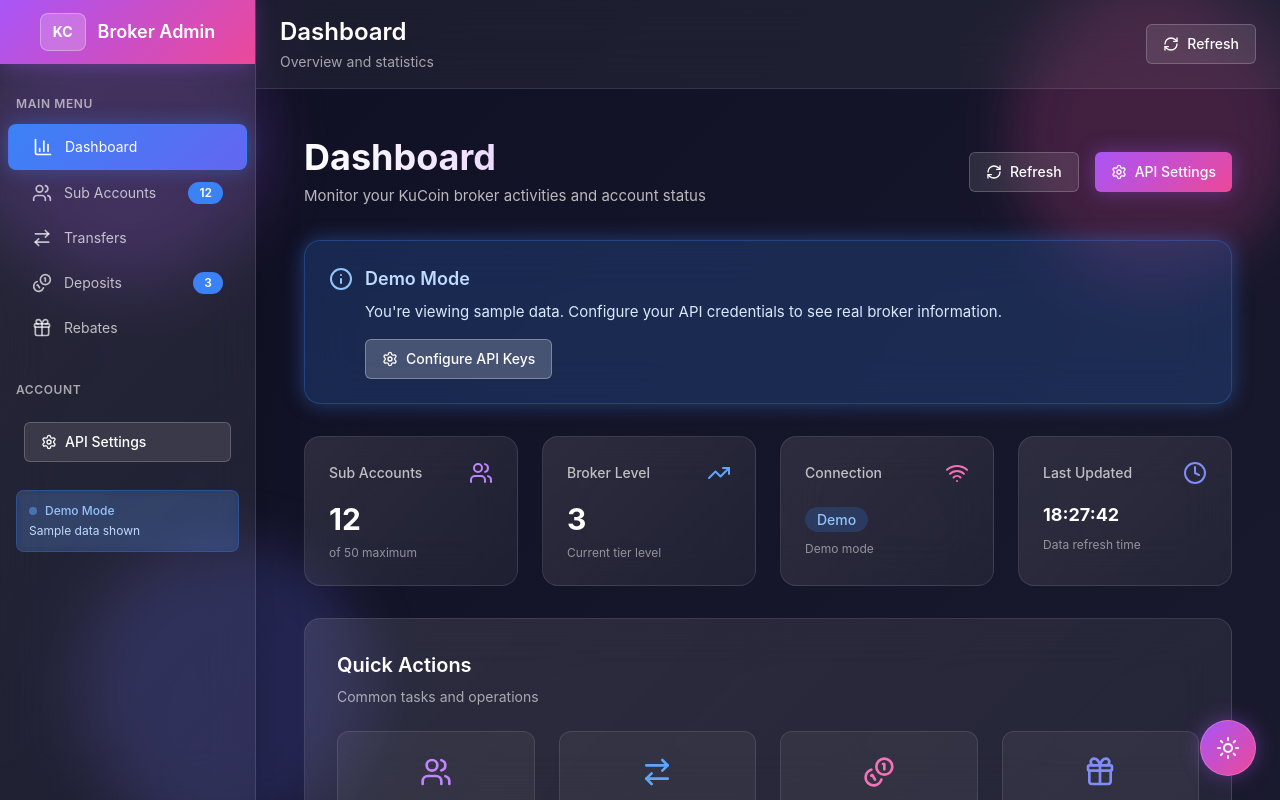
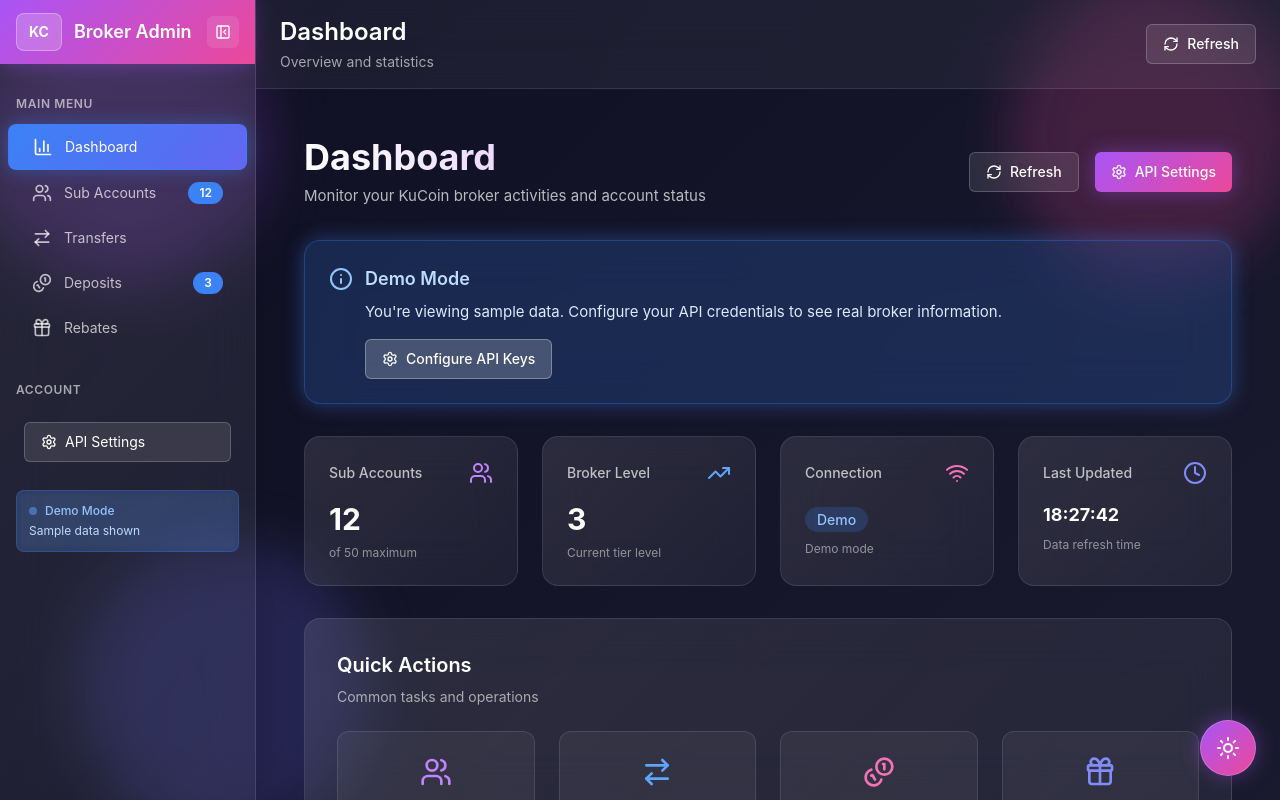
Before and after one commit to shivam92211/rva_admin_pannel, a Vue app: page / in a window 1280 px wide. Built offline with nearby package versions, Linux system fonts and the light colour scheme; the HTML template or start-up script is replaced by a standard one.

Commit message:
removed the custom sidebar and added the shadcn sidebar

```diff
--- a/src/components/Sidebar.vue
+++ b/src/components/Sidebar.vue
@@ -1,20 +1,30 @@
 <template>
   <div class="flex h-screen bg-transparent relative z-10">
     <!-- Sidebar -->
-    <div class="w-64 bg-gradient-card backdrop-blur-xl border-r border-white/10 shadow-2xl">
+    <div :class="[
+      'bg-gradient-card backdrop-blur-xl border-r border-white/10 shadow-2xl transition-all duration-300',
+      sidebarWidth
+    ]">
       <!-- Logo Header -->
-      <div class="flex items-center justify-center h-16 px-4 bg-gradient-purple shadow-glow">
-        <div class="flex items-center space-x-3">
+      <div class="flex items-center h-16 px-4 bg-gradient-purple shadow-glow" :class="isCollapsed ? 'justify-center' : 'justify-between'">
+        <div class="flex items-center" :class="isCollapsed ? '' : 'space-x-3'">
           <div class="bg-white/20 backdrop-blur text-white px-3 py-2 rounded-lg font-bold text-sm border border-white/30">
             KC
           </div>
-          <span class="text-white font-semibold text-lg">Broker Admin</span>
+          <span v-if="!isCollapsed" class="text-white font-semibold text-lg">Broker Admin</span>
         </div>
+        <Button
+          @click="toggleSidebar"
+          class="bg-white/10 hover:bg-white/20 text-white border-0 p-2 h-8 w-8"
+          :class="isCollapsed ? 'hidden' : ''"
+        >
+          <PanelLeftClose class="h-4 w-4" />
+        </Button>
       </div>
 
       <!-- Navigation Menu -->
       <nav class="mt-8">
-        <div class="px-4">
+        <div v-if="!isCollapsed" class="px-4">
           <p class="text-xs font-semibold text-white/60 uppercase tracking-wider mb-3">
             Main Menu
           </p>
@@ -25,63 +35,94 @@
           :key="item.name"
           :to="item.path"
           :class="[
-            'flex items-center px-6 py-3 text-sm font-medium transition-all duration-300 mx-2 rounded-lg',
+            'flex items-center text-sm font-medium transition-all duration-300 mx-2 rounded-lg group relative',
+            isCollapsed ? 'px-3 py-3 justify-center' : 'px-6 py-3',
             $route.path === item.path
               ? 'bg-gradient-blue text-white shadow-glow-blue border border-blue-500/30'
               : 'text-white/70 hover:bg-white/10 hover:text-white'
           ]"
+          :title="isCollapsed ? item.name : ''"
         >
-          <component :is="item.icon" class="mr-3 h-5 w-5 flex-shrink-0" />
-          <span>{{ item.name }}</span>
-          <span v-if="item.badge" class="ml-auto">
+          <component :is="item.icon" :class="[
+            'h-5 w-5 flex-shrink-0',
+            isCollapsed ? '' : 'mr-3'
+          ]" />
+          <span v-if="!isCollapsed">{{ item.name }}</span>
+          <span v-if="item.badge && !isCollapsed" class="ml-auto">
             <Badge :variant="item.badgeVariant" class="text-xs">
               {{ item.badge }}
             </Badge>
           </span>
+
+          <!-- Tooltip for collapsed state -->
+          <div v-if="isCollapsed" class="absolute left-full ml-2 px-2 py-1 bg-gray-900 text-white text-xs rounded opacity-0 group-hover:opacity-100 transition-opacity duration-200 pointer-events-none z-50 whitespace-nowrap">
+            {{ item.name }}
+            <span v-if="item.badge" class="ml-1 px-1 py-0.5 bg-blue-500 rounded text-xs">{{ item.badge }}</span>
+          </div>
         </router-link>
 
-        <div class="px-4 mt-8">
+        <div v-if="!isCollapsed" class="px-4 mt-8">
           <p class="text-xs font-semibold text-white/60 uppercase tracking-wider mb-3">
             Account
           </p>
         </div>
 
-        <div class="px-6 py-3">
+        <div :class="isCollapsed ? 'px-3 py-3' : 'px-6 py-3'">
           <Button
             @click="$emit('open-settings')"
-            class="w-full justify-start bg-white/10 hover:bg-white/20 text-white border border-white/20 hover:border-white/30 transition-all duration-300"
+            :class="[
+              'bg-white/10 hover:bg-white/20 text-white border border-white/20 hover:border-white/30 transition-all duration-300 group relative',
+              isCollapsed ? 'w-10 h-10 p-0 justify-center' : 'w-full justify-start'
+            ]"
+            :title="isCollapsed ? 'API Settings' : ''"
           >
-            <Settings class="mr-2 h-4 w-4" />
-            API Settings
+            <Settings :class="isCollapsed ? 'h-4 w-4' : 'mr-2 h-4 w-4'" />
+            <span v-if="!isCollapsed">API Settings</span>
+
+            <!-- Tooltip for collapsed state -->
+            <div v-if="isCollapsed" class="absolute left-full ml-2 px-2 py-1 bg-gray-900 text-white text-xs rounded opacity-0 group-hover:opacity-100 transition-opacity duration-200 pointer-events-none z-50 whitespace-nowrap">
+              API Settings
+            </div>
           </Button>
         </div>
 
         <!-- Demo Mode Indicator -->
-        <div v-if="isDemoMode" class="mx-4 mt-4 p-3 bg-blue-500/20 rounded-lg border border-blue-500/30 backdrop-blur-sm">
-          <div class="flex items-center space-x-2">
+        <div v-if="isDemoMode" :class="[
+          'mt-4 rounded-lg border border-blue-500/30 backdrop-blur-sm bg-blue-500/20',
+          isCollapsed ? 'mx-2 p-2' : 'mx-4 p-3'
+        ]">
+          <div :class="[
+            'flex items-center',
+            isCollapsed ? 'justify-center' : 'space-x-2'
+          ]">
             <div class="w-2 h-2 bg-blue-400 rounded-full animate-pulse"></div>
-            <span class="text-xs font-medium text-blue-300">Demo Mode</span>
+            <span v-if="!isCollapsed" class="text-xs font-medium text-blue-300">Demo Mode</span>
           </div>
-          <p class="text-xs text-blue-200 mt-1">
+          <p v-if="!isCollapsed" class="text-xs text-blue-200 mt-1">
             Sample data shown
           </p>
         </div>
 
         <!-- API Status -->
-        <div v-else class="mx-4 mt-4 p-3 rounded-lg border backdrop-blur-sm" :class="[
+        <div v-else :class="[
+          'mt-4 rounded-lg border backdrop-blur-sm',
+          isCollapsed ? 'mx-2 p-2' : 'mx-4 p-3',
           apiConnected ? 'bg-green-500/20 border-green-500/30' : 'bg-red-500/20 border-red-500/30'
         ]">
-          <div class="flex items-center space-x-2">
+          <div :class="[
+            'flex items-center',
+            isCollapsed ? 'justify-center' : 'space-x-2'
+          ]">
             <div class="w-2 h-2 rounded-full animate-pulse" :class="[
               apiConnected ? 'bg-green-400' : 'bg-red-400'
             ]"></div>
-            <span class="text-xs font-medium" :class="[
+            <span v-if="!isCollapsed" class="text-xs font-medium" :class="[
               apiConnected ? 'text-green-300' : 'text-red-300'
             ]">
               {{ apiConnected ? 'Connected' : 'Disconnected' }}
             </span>
           </div>
-          <p class="text-xs mt-1" :class="[
+          <p v-if="!isCollapsed" class="text-xs mt-1" :class="[
             apiConnected ? 'text-green-200' : 'text-red-200'
           ]">
             {{ apiConnected ? 'API is active' : 'Check credentials' }}
@@ -95,9 +136,18 @@
       <!-- Top Bar -->
       <header class="bg-white/5 backdrop-blur-xl border-b border-white/10 px-6 py-4">
         <div class="flex items-center justify-between">
-          <div>
-            <h1 class="text-2xl font-semibold text-white">{{ currentPageTitle }}</h1>
-            <p class="text-sm text-white/60 mt-1">{{ currentPageDescription }}</p>
+          <div class="flex items-center space-x-4">
+            <Button
+              v-if="isCollapsed"
+              @click="toggleSidebar"
+              class="bg-white/10 hover:bg-white/20 text-white border-0 p-2 h-8 w-8"
+            >
+              <PanelLeftOpen class="h-4 w-4" />
+            </Button>
+            <div>
+              <h1 class="text-2xl font-semibold text-white">{{ currentPageTitle }}</h1>
+              <p class="text-sm text-white/60 mt-1">{{ currentPageDescription }}</p>
+            </div>
           </div>
           <div class="flex items-center space-x-4">
             <Button
@@ -129,13 +179,17 @@
   Coins,
   Gift,
   Settings,
-  RefreshCw
+  RefreshCw,
+  PanelLeftClose,
+  PanelLeftOpen
 } from 'lucide-vue-next'
 
 import Button from '@/components/ui/button.vue'
 import Badge from '@/components/ui/badge.vue'
+import { useSidebar } from '@/composables/useSidebar'
 
 const route = useRoute()
+const { isCollapsed, sidebarWidth, toggleSidebar } = useSidebar()
 
 const navigationItems = [
   {
--- /dev/null
+++ b/src/composables/useSidebar.ts
@@ -0,0 +1,28 @@
+import { ref, computed } from 'vue'
+
+const isCollapsed = ref(false)
+
+export function useSidebar() {
+  const toggleSidebar = () => {
+    isCollapsed.value = !isCollapsed.value
+  }
+
+  const collapseSidebar = () => {
+    isCollapsed.value = true
+  }
+
+  const expandSidebar = () => {
+    isCollapsed.value = false
+  }
+
+  const sidebarWidth = computed(() => isCollapsed.value ? 'w-16' : 'w-64')
+  const sidebarCollapsed = computed(() => isCollapsed.value)
+
+  return {
+    isCollapsed: sidebarCollapsed,
+    sidebarWidth,
+    toggleSidebar,
+    collapseSidebar,
+    expandSidebar
+  }
+}
```
